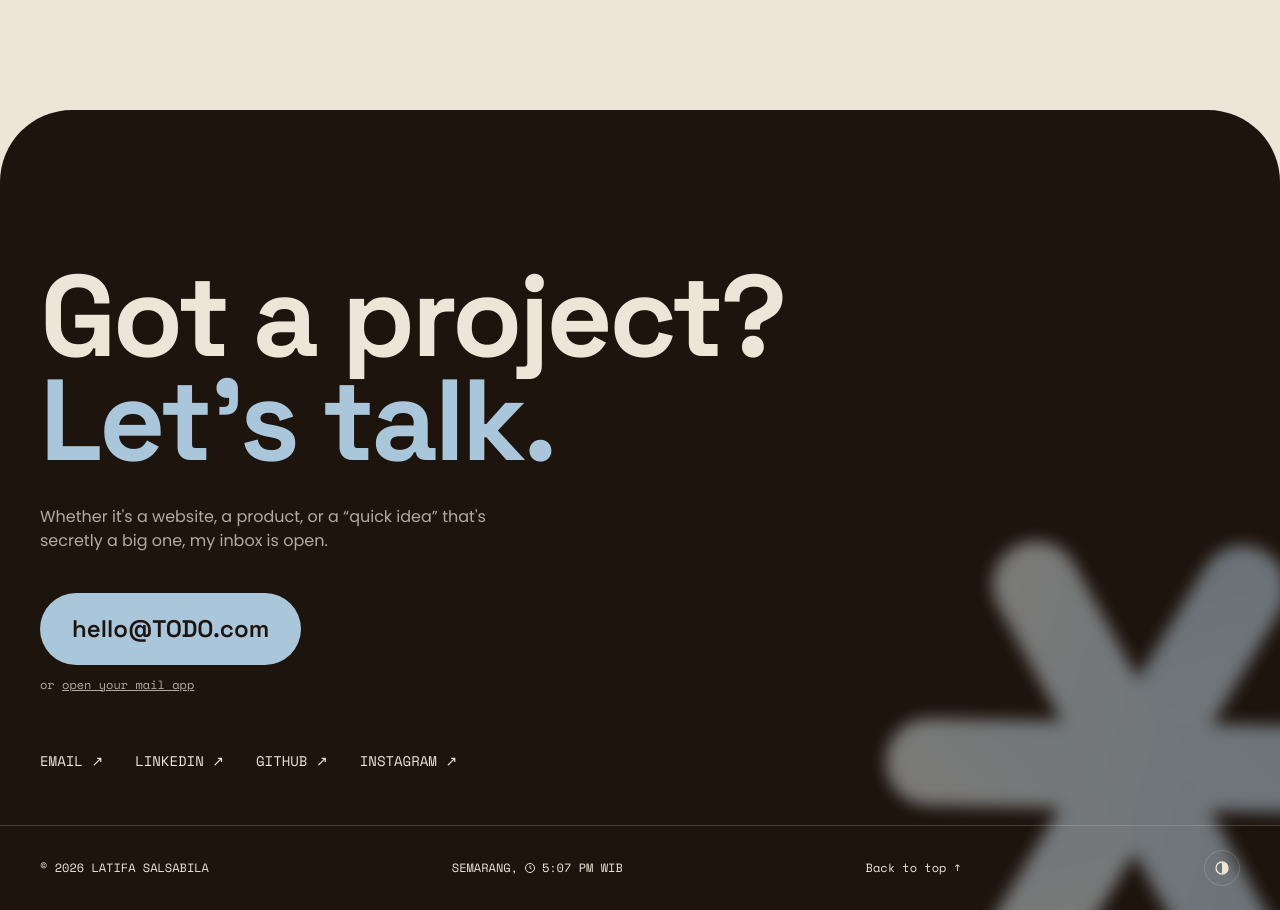
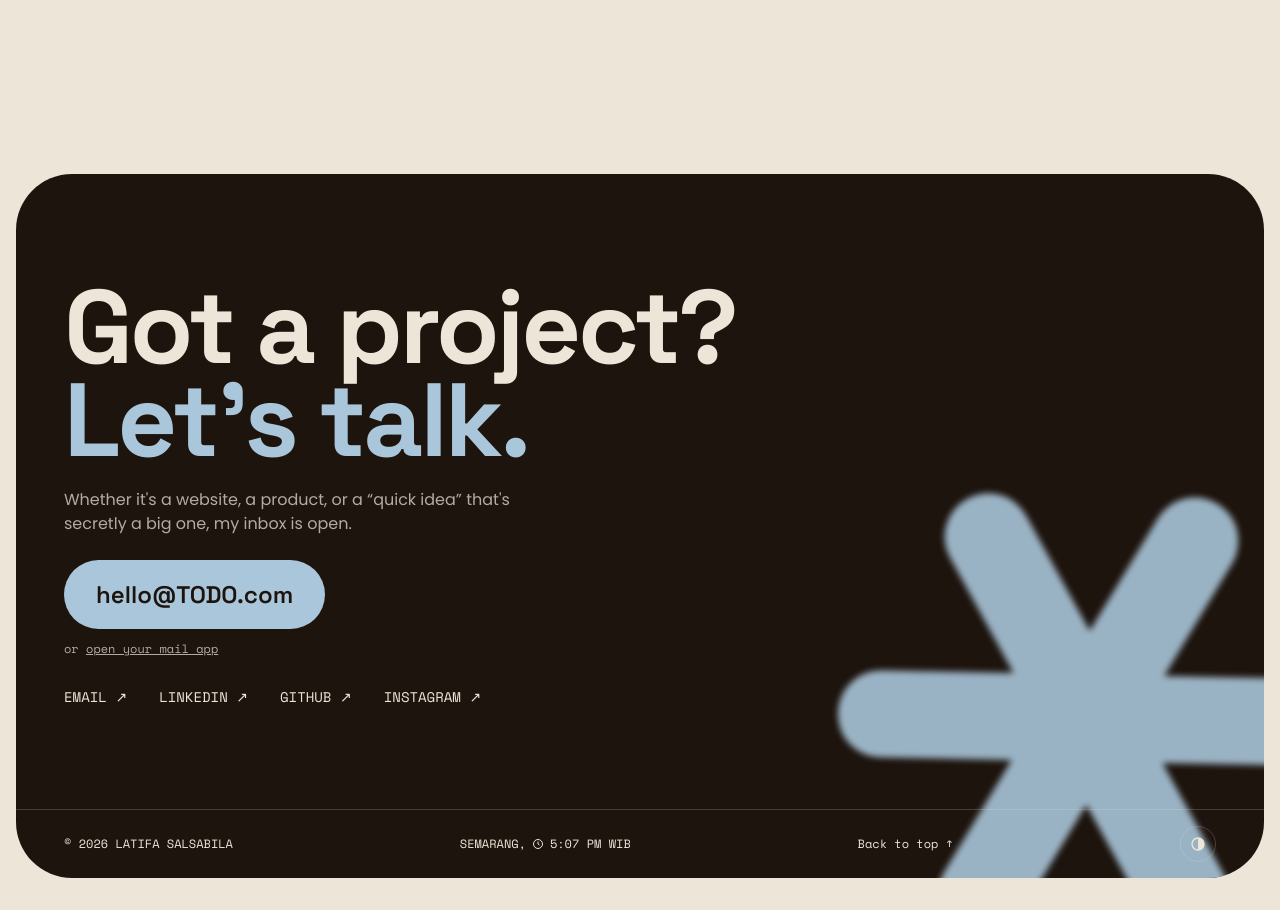
Before and after one commit to latifasalsab/hellolatifa, a Next.js app: page / in a window 1280 px wide. Shown: the part 7095-8005 px from the top of the page. Built offline with nearby package versions, Linux system fonts and the light colour scheme.

Commit message:
feat: [LS] fixing height footer

```diff
--- a/components/sections/LetsTalk.tsx
+++ b/components/sections/LetsTalk.tsx
@@ -1,38 +1,53 @@
 'use client'
-import { useState } from 'react'
+import { useEffect, useState } from 'react'
 import { site } from '@/data/site'
 import { useGo } from '@/hooks/useGo'
 import MagneticButton from '@/components/ui/MagneticButton'
-import ArtShape from '@/components/ui/ArtShape'
+import Asterisk from '@/components/ui/Asterisk'
 import LiveClock from '@/components/layout/LiveClock'
 import ThemeToggle from '@/components/layout/ThemeToggle'
 
 export default function LetsTalk() {
   const go = useGo()
   const [copied, setCopied] = useState(false)
+  useEffect(() => { // navbar bottom edge -> --nav-bottom (footer card height)
+    const el = document.querySelector('header nav')
+    if (!el) return
+    const set = () => document.documentElement.style.setProperty('--nav-bottom', `${el.getBoundingClientRect().bottom}px`)
+    set()
+    const ro = new ResizeObserver(set); ro.observe(el); window.addEventListener('resize', set)
+    return () => { ro.disconnect(); window.removeEventListener('resize', set) }
+  }, [])
   async function copy() {
     try { await navigator.clipboard.writeText(site.email) } catch {
       const t = document.createElement('textarea'); t.value = site.email; document.body.appendChild(t); t.select(); document.execCommand('copy'); t.remove()
     }
     setCopied(true); setTimeout(() => setCopied(false), 2000)
   }
+  // Everything below is sized with svh (screen height) so the card always fits between the navbar and the bottom,
+  // on short / zoomed desktop screens too. Only very short screens (< ~500px tall) can push it taller.
   return (
-    <section id="talk" aria-labelledby="talk-h" className="talk relative z-10 -mt-12 flex min-h-[100svh] flex-col justify-between overflow-hidden rounded-t-[48px] md:rounded-t-[72px]">
-      <ArtShape variant="asterisk" blur="blur-sm" spin speed={0.05} className="-bottom-32 -right-32 w-[34rem] max-w-[90vw] opacity-50" />
-      <div className="relative mx-auto flex w-full max-w-[1280px] flex-1 flex-col justify-center px-5 pb-10 pt-36 md:px-10">
-        <h2 id="talk-h" className="font-display text-[14vw] font-bold leading-[.9] tracking-[-0.03em] md:text-[9vw]">
+    <section id="talk" aria-labelledby="talk-h" className="relative z-10 px-3 pb-4 pt-4 md:px-4">
+      <div className="talk relative flex flex-col justify-between overflow-hidden rounded-[40px] md:rounded-[56px]"
+        style={{ minHeight: 'calc(100svh - var(--nav-bottom, 88px) - var(--footer-gap, 16px) - var(--footer-mb, 16px))' }}>
+        {/* glow ✱: solid, clean colours (no gradient/vars): sky on espresso (light theme), white on sky (dark theme) */}
+        <div aria-hidden className="pointer-events-none absolute -bottom-28 -right-24 aspect-square w-[min(34rem,90vw)] text-sky opacity-90 blur-[3px] dark:text-white">
+          <Asterisk size="100%" spin />
+        </div>
+        <div className="relative mx-auto flex w-full max-w-[1280px] flex-1 flex-col justify-center px-6 pb-[2.5svh] pt-10 md:px-12 md:pt-[3.5svh]">
+          <h2 id="talk-h" className="font-display text-[14vw] font-bold leading-[.9] tracking-[-0.03em] md:text-[length:min(8.5vw,13svh)]">
             Got a project?<br /><span className="talk-hl">Let&apos;s talk.</span>
           </h2>
-        <p className="mt-8 max-w-lg text-muted">Whether it&apos;s a website, a product, or a &ldquo;quick idea&rdquo; that&apos;s secretly a big one, my inbox is open.</p>
-        <div className="mt-10">
+          <p className="mt-5 max-w-lg text-muted md:mt-[2.5svh] [@media(max-height:560px)]:hidden">Whether it&apos;s a website, a product, or a &ldquo;quick idea&rdquo; that&apos;s secretly a big one, my inbox is open.</p>
+          <div className="mt-6 md:mt-[3svh]">
             <MagneticButton>
-            <button onClick={copy} className="talk-btn rounded-full px-8 py-5 font-display text-lg font-semibold md:text-2xl">
+              <button onClick={copy} className="talk-btn rounded-full px-8 py-4 font-display text-lg font-semibold md:text-[length:clamp(1.125rem,3svh,1.75rem)]">
                 <span aria-live="polite" className="select-text">{copied ? 'Copied ✓ Now go write something great.' : site.email}</span>
               </button>
             </MagneticButton>
-          <p className="mt-3 font-mono text-xs text-muted">or <a className="underline" href={`mailto:${site.email}`}>open your mail app</a></p>
+            <p className="mt-3 font-mono text-xs text-muted [@media(max-height:640px)]:hidden">or <a className="underline" href={`mailto:${site.email}`}>open your mail app</a></p>
           </div>
-        <ul className="mt-14 flex flex-wrap gap-x-8 gap-y-3">
+          <ul className="mt-6 flex flex-wrap gap-x-8 gap-y-3 md:mt-[3.5svh]">
             {site.socials.map((s) => (
               <li key={s.label}>
                 <a href={s.href} target={s.href.startsWith('http') ? '_blank' : undefined} rel="noopener noreferrer"
@@ -41,12 +56,13 @@ export default function LetsTalk() {
             ))}
           </ul>
         </div>
-      <footer className="relative mx-auto flex w-full max-w-[1280px] flex-wrap items-center justify-between gap-4 border-t border-line px-5 py-6 font-mono text-xs uppercase md:px-10">
+        <footer className="relative mx-auto flex w-full max-w-[1280px] flex-wrap items-center justify-between gap-4 border-t border-line px-6 py-4 font-mono text-xs uppercase md:px-12">
           <span>© 2026 {site.name}</span>
           <span className="flex items-center gap-1.5">Semarang, <LiveClock /></span>
           <button onClick={() => go(0)}>Back to top ↑</button>
           <ThemeToggle />
         </footer>
+      </div>
     </section>
   )
 }
```
Lines whose indentation alone changed are shown as unchanged.
